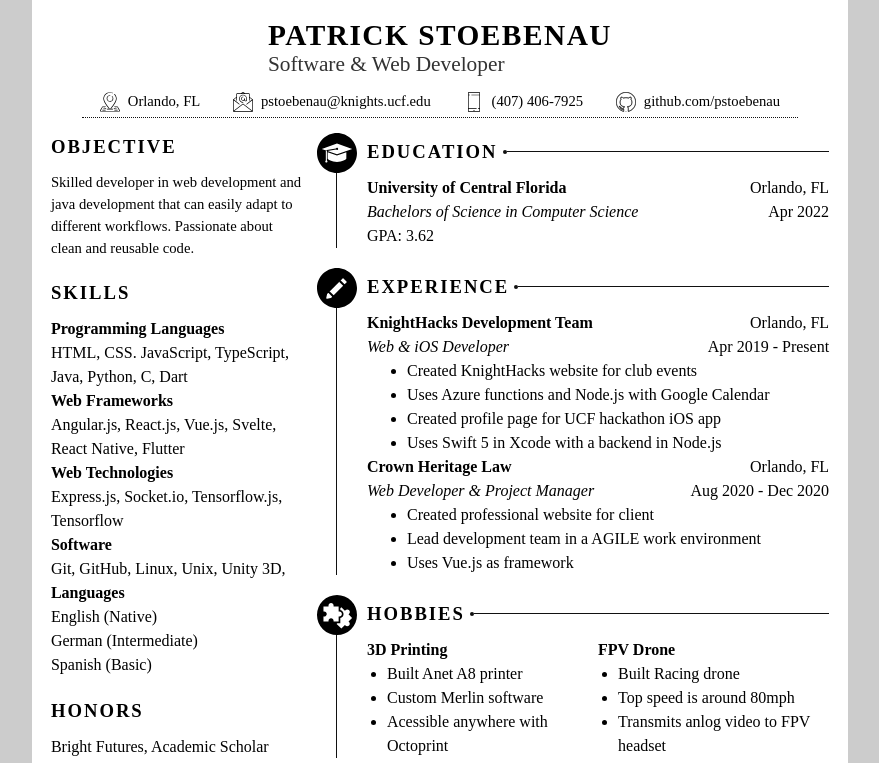
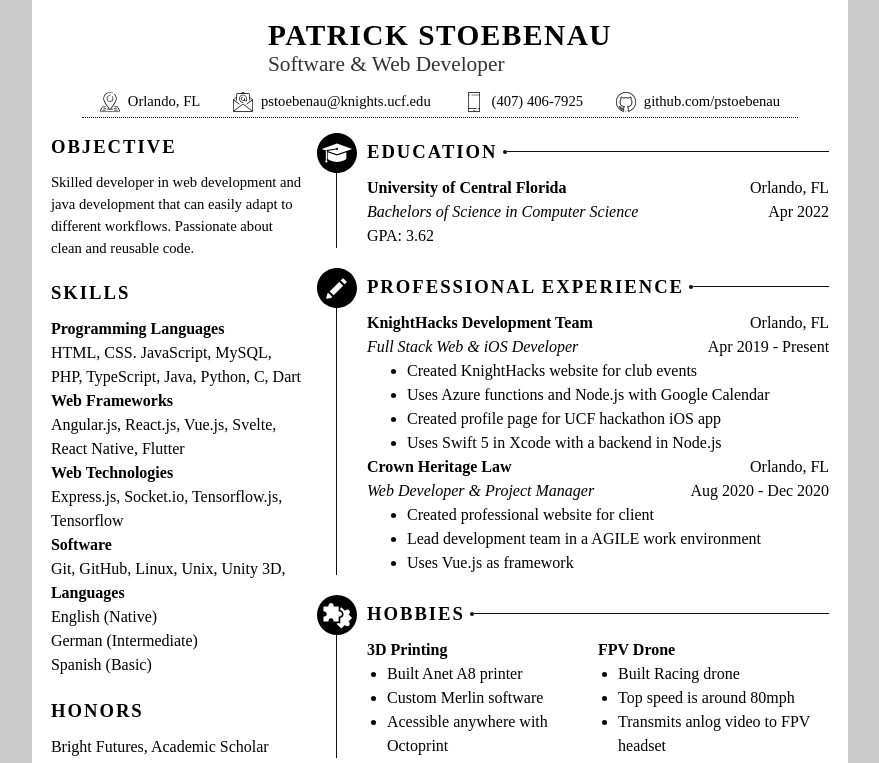
Before and after one commit to pstoebenau/Resume, a Svelte app: page / in a window 1280 px wide. Shown: the top 763 px of the page, without its empty margins (200-1079 px from the left). Built offline with nearby package versions, Linux system fonts and the light colour scheme.

Commit message:
ATS optimizations

```diff
--- a/src/components/MainSection.svelte
+++ b/src/components/MainSection.svelte
@@ -29,7 +29,7 @@
     </div>
     <div class="section-content">
       <div class="section-header">
-        <p>EXPERIENCE</p>
+        <p>PROFESSIONAL EXPERIENCE</p>
         <div class="dot"></div>
         <div class="line"></div>
       </div>
--- a/src/data.yml
+++ b/src/data.yml
@@ -1,7 +1,7 @@
 Objective: Skilled developer in web development and java development that can easily adapt to different workflows. Passionate about clean and reusable code.
 
 Skills:
-  Programming Languages: HTML, CSS. JavaScript, TypeScript, Java, Python, C, Dart
+  Programming Languages: HTML, CSS. JavaScript, MySQL, PHP, TypeScript, Java, Python, C, Dart
   Web Frameworks: Angular.js, React.js, Vue.js, Svelte, React Native, Flutter
   Web Technologies: Express.js, Socket.io, Tensorflow.js, Tensorflow
   Software: Git, GitHub, Linux, Unix, Unity 3D,
@@ -29,7 +29,7 @@ Experience:
   - name: KnightHacks Development Team
     url: https://knighthacks.org
     location: Orlando, FL
-    role: Web & iOS Developer
+    role: Full Stack Web & iOS Developer
     dateRange: Apr 2019 - Present
     description:
       - Created KnightHacks website for club events
```
Also changed, not shown: public/build/bundle.css, public/build/bundle.js, 1 other file (tests, documents, lock files or other folders).
